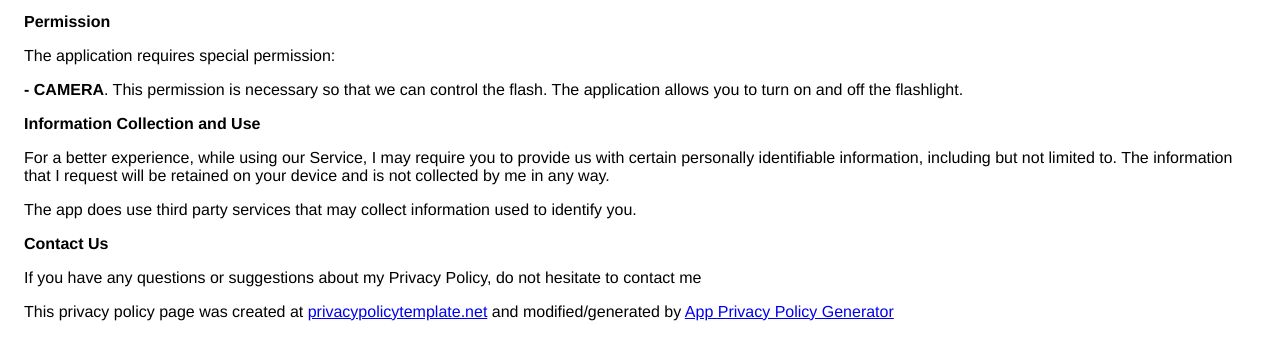
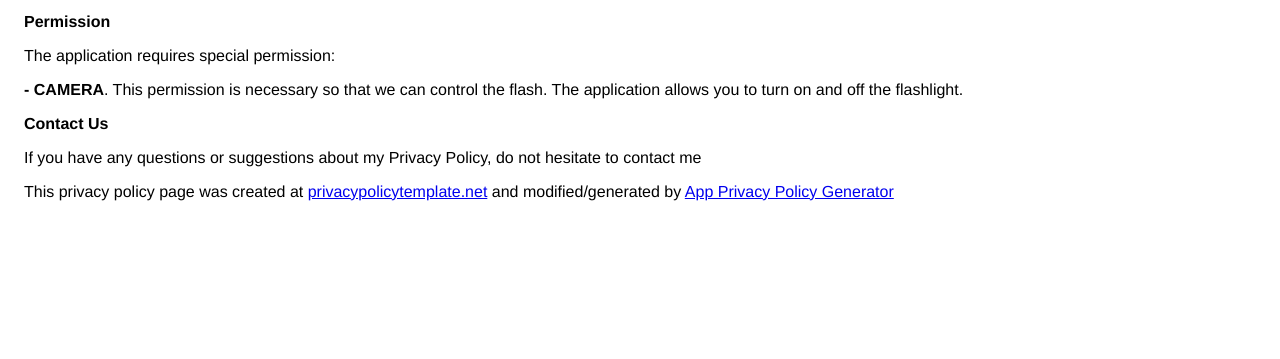
Before and after one commit to artfine/always_on_no_ads, a plain HTML site: page index.html in a window 1280 px wide. Shown: the part 113-472 px from the top of the page. Drawn offline with Linux system fonts and the light colour scheme.

Commit message:
Update index.html

```diff
--- a/index.html
+++ b/index.html
@@ -5,9 +5,7 @@
                   </p>
                   <p>The application requires special permission:<p>
                   <p><strong>- CAMERA</strong>. This permission is necessary so that we can control the flash. The application allows you to turn on and off the flashlight.</p>
-                  <p><strong>Information Collection and Use</strong></p> <p>For a better experience, while using our Service, I may require you to provide us with certain
-                    personally identifiable information, including but not limited to. The information that I request will be retained on your device and is not collected by me in any way.
-                  </p> <p>The app does use third party services that may collect information used to identify you.</p>
+
                   </p> <p><strong>Contact Us</strong></p> <p>If you have any questions or suggestions about my Privacy Policy, do not hesitate to contact
                     me
                   </p> <p>This privacy policy page was created at <a href="https://privacypolicytemplate.net" target="_blank">privacypolicytemplate.net</a>                    and modified/generated by <a href="https://app-privacy-policy-generator.firebaseapp.com/" target="_blank">App Privacy Policy Generator</a></p></body></html>
```
